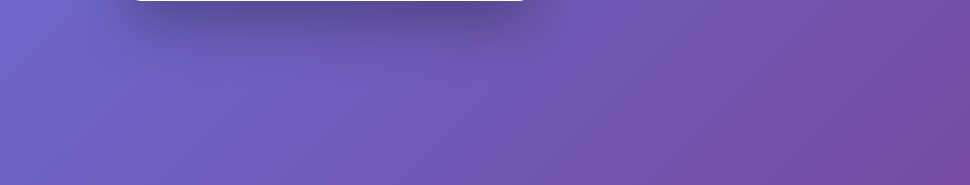
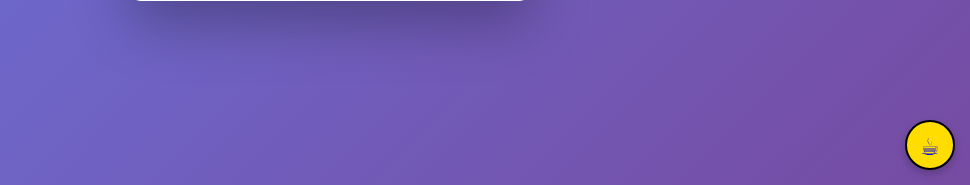
Before and after one commit to LoganMazurek/Kona-AI-ML, a Flask app: page /login in a window 1280 px wide. Shown: the part 615-800 px from the top of the page, without its empty margins (310-1280 px from the left). Run offline with Flask 2, Linux system fonts and the light colour scheme.

Commit message:
Replace BMC button with custom styled solution

```diff
--- a/templates/login.html
+++ b/templates/login.html
@@ -107,6 +107,30 @@
             transform: translateY(0);
         }
 
+        .custom-bmc-button {
+            position: fixed;
+            bottom: 15px;
+            right: 15px;
+            width: 50px;
+            height: 50px;
+            background: #FFDD00;
+            border: 2px solid #000000;
+            border-radius: 50%;
+            display: flex;
+            align-items: center;
+            justify-content: center;
+            text-decoration: none;
+            z-index: 9999;
+            font-size: 24px;
+            cursor: pointer;
+            transition: transform 0.2s;
+            box-shadow: 0 4px 8px rgba(0,0,0,0.2);
+        }
+
+        .custom-bmc-button:hover {
+            transform: scale(1.1);
+        }
+
     </style>
 </head>
 <body>
@@ -154,40 +178,6 @@
         </div>
 
     </div>
-    <script type="text/javascript" src="https://cdnjs.buymeacoffee.com/1.0.0/button.prod.min.js" data-name="bmc-button" data-slug="loganmazurek" data-color="#FFDD00" data-emoji="" data-font="Lato" data-text="Buy me a coffee" data-outline-color="#000000" data-font-color="#000000" data-coffee-color="#ffffff"></script>
-    <script>
-        function styleBMCButton() {
-            const bmcButton = document.querySelector('.bmc-button');
-            if (bmcButton) {
-                // Apply styles directly with fixed dimensions
-                bmcButton.style.cssText = 'position: fixed !important; bottom: 20px !important; right: 20px !important; width: 50px !important; height: 60px !important; z-index: 9999 !important; margin: 0 !important; padding: 0 !important;';
-                // Also style children
-                const children = bmcButton.querySelectorAll('*');
-                children.forEach(child => {
-                    child.style.width = '50px';
-                    child.style.height = '60px';
-                });
-                return true;
-            }
-            return false;
-        }
-
-        // Try styling immediately and then with delays
-        if (styleBMCButton()) return;
-
-        // Use MutationObserver to watch for button being added
-        const observer = new MutationObserver(function() {
-            if (styleBMCButton()) {
-                observer.disconnect();
-            }
-        });
-
-        observer.observe(document.body, { childList: true, subtree: true });
-
-        // Also try with timeouts
-        setTimeout(() => styleBMCButton(), 300);
-        setTimeout(() => styleBMCButton(), 800);
-        setTimeout(() => styleBMCButton(), 1500);
-    </script>
+    <a href="https://www.buymeacoffee.com/loganmazurek" target="_blank" class="custom-bmc-button" title="Buy me a coffee">☕</a>
 </body>
 </html>
```
